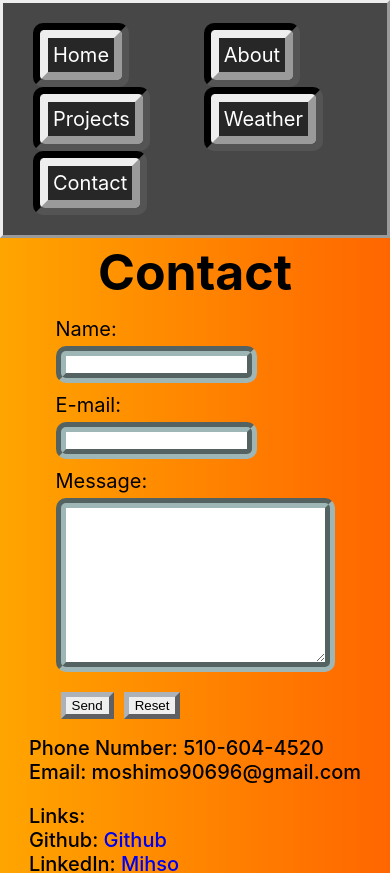
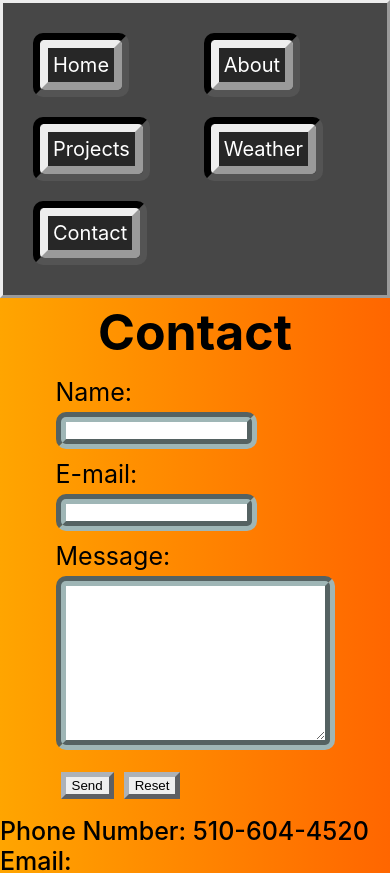
Before and after one commit to Mihso/testing, a React (Create React App) app: page /testing/contact in a window 390 px wide. Shown: the top 873 px of the page. Built offline with nearby package versions, Linux system fonts and the light colour scheme.

Commit message:
improve formatting of navbar in mobile mode

```diff
--- a/src/Navbar/Navbar.css
+++ b/src/Navbar/Navbar.css
@@ -10,6 +10,15 @@
         align-content: center;
         border-style: outset;
         }
+
+    .NavOuter{
+        margin: 10px 10px 10px 10px;
+        border-style:inset;
+        border-width: 7px;
+        border-color: black;
+        border-radius: 10px;
+        max-width: fit-content;
+    }
 }
 
 @media screen and (min-width: 700px){
@@ -17,22 +26,21 @@
         padding: 10px;
         background: rgb(71, 71, 71);
         min-height: 40px;
-        padding: 10px;
         align-content: center;
         display:flex;
         border-style: outset;
+        }
+
+        .NavOuter{
+            margin: 0px 10px 0px 10px;
+            border-style:inset;
+            border-width: 7px;
+            border-color: black;
+            border-radius: 10px;
+            max-width: fit-content;
         }
 }
 
 a{
     text-decoration: none;
 }
-
-.NavOuter{
-    margin: 0px 10px 0px 10px;
-    border-style:inset;
-    border-width: 7px;
-    border-color: black;
-    border-radius: 10px;
-    max-width: fit-content;
-}
--- a/src/contact/contact.css
+++ b/src/contact/contact.css
@@ -37,7 +37,7 @@
 
 .contact-form{
     margin: auto;
-    font-size: 20px;
+    font-size: 25px;
     padding: 3%;
     align-self: center;
     justify-content: center;
@@ -53,6 +53,6 @@
 
 .other-contact{
     margin:auto;
-    font-size: 20px;
+    font-size: 25px;
     font-weight: 500;
 }
```
